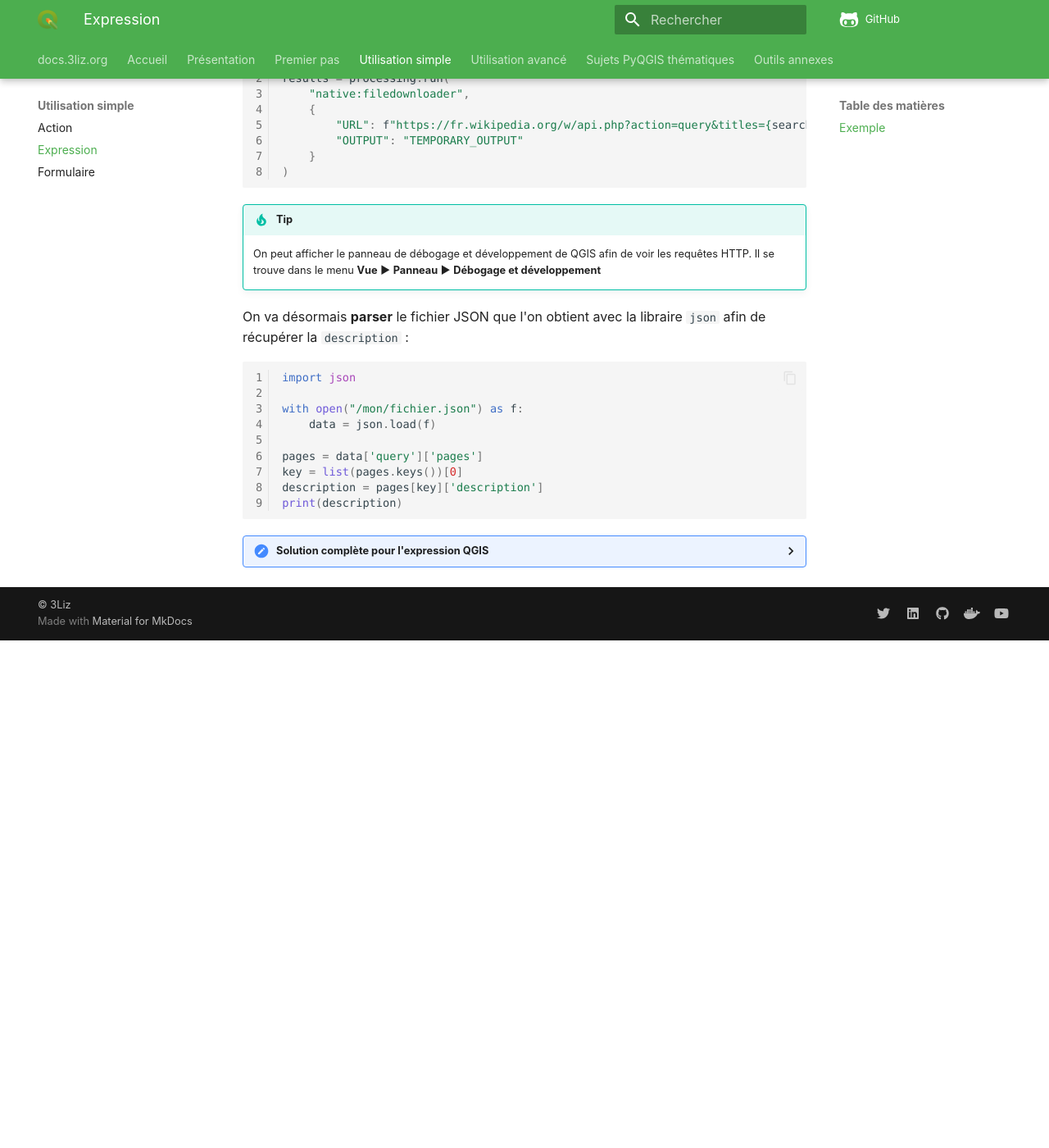
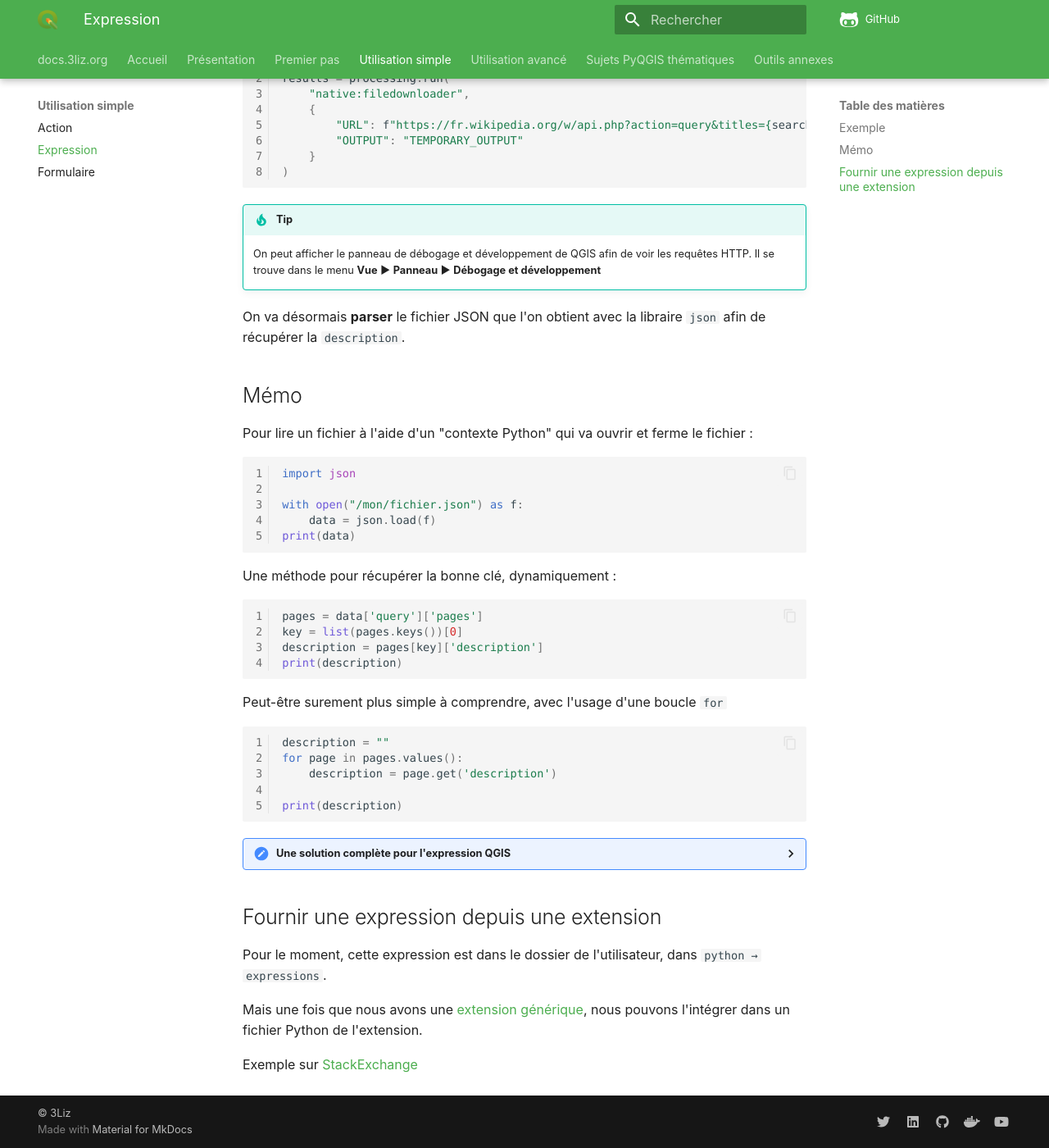
Before and after one commit to 3liz/formation-pyqgis, an MkDocs documentation site: the page built from docs/expression.md, in a window 1280 px wide and 1400 px high, scrolled down 1047 px. Shown: the whole window at 82% size. Built offline with MkDocs 1.6.1 and Material for MkDocs 9.7.7, drawn with Linux system fonts in a browser that asks for light colours; nearby versions of some CDN libraries; comment, search, counter and statistics services are not loaded; before the commit the page ends 1828 px from its top, so only the background shows below that.

Commit message:
Update expressions

````diff
--- a/docs/expression.md
+++ b/docs/expression.md
@@ -42,21 +42,40 @@ results = processing.run(
     On peut afficher le panneau de débogage et développement de QGIS afin de voir les requêtes HTTP.
     Il se trouve dans le menu **Vue** ▶ **Panneau**  ▶ **Débogage et développement**
 
-On va désormais **parser** le fichier JSON que l'on obtient avec la libraire `json` afin de récupérer la `description` :
+On va désormais **parser** le fichier JSON que l'on obtient avec la libraire `json` afin de récupérer la `description`.
+
+## Mémo
+
+Pour lire un fichier à l'aide d'un "contexte Python" qui va ouvrir et ferme le fichier :
 
 ```python
 import json
 
 with open("/mon/fichier.json") as f:
     data = json.load(f)
+print(data)
+```
 
+Une méthode pour récupérer la bonne clé, dynamiquement :
+
+```python
 pages = data['query']['pages']
 key = list(pages.keys())[0]
 description = pages[key]['description']
 print(description)
 ```
 
-??? "Solution complète pour l'expression QGIS"
+Peut-être surement plus simple à comprendre, avec l'usage d'une boucle `for`
+
+```python
+description = ""
+for page in pages.values():
+    description = page.get('description')
+
+print(description)
+```
+
+??? "Une solution complète pour l'expression QGIS"
     ```python
     import json
     import processing
@@ -79,7 +98,25 @@ print(description)
             data = json.load(f)
 
         pages = data['query']['pages']
-        key = list(pages.keys())[0]
-        description = pages[key]['description']
-        return description
+        # Only the first page will be used
+        for page_id, page in pages.items():
+            description = page.get('description')
+            if page_id == "-1":
+                error = page.get('invalidReason')
+                if description:
+                    return f'Pas de page, {description}'
+                if not error:
+                    return 'Pas de page'
+                else:
+                    return f"Pas de page, erreur {error}"
+            return description
     ```
+
+## Fournir une expression depuis une extension
+
+Pour le moment, cette expression est dans le dossier de l'utilisateur, dans `python → expressions`.
+
+Mais une fois que nous avons une [extension générique](./extension-generique.md), nous pouvons l'intégrer dans un
+fichier Python de l'extension.
+
+Exemple sur [StackExchange](https://gis.stackexchange.com/questions/355319/register-custom-python-function-in-qgis-server-3-10)
--- a/mkdocs.yml
+++ b/mkdocs.yml
@@ -12,13 +12,13 @@ nav:
     - docs.3liz.org: '../'
     - Accueil: index.md
     - Présentation:
-      - Python dans QGIS: python-qgis.md
-      - Documentation: documentation.md
-      - Mémo Python: memo-python.md
+      - Python dans QGIS 🐍: python-qgis.md
+      - Documentation 📖: documentation.md
+      - Mémo Python 🎒: memo-python.md
     - Premier pas:
-      - Console: console.md
-      - Fonctions & Scripts: fonctions-scripts.md
-      - Sélection & Parcours: selection-parcours-entites.md
+      - Console 🖥️: console.md
+      - Fonctions & Scripts ♻️: fonctions-scripts.md
+      - Sélection & Parcours 🏘️: selection-parcours-entites.md
     - Utilisation simple:
       - Action: action.md
       - Expression: expression.md
@@ -32,9 +32,9 @@ nav:
       - Extension Processing: extension-processing.md
       - Application standalone: standalone.md
     - Sujets PyQGIS thématiques:
-      - Migration majeur: migration-majeure.md
-      - PostGIS: postgis.md
-      - Symbologie: symbologie.md
+      - Migration majeure 🔀: migration-majeure.md
+      - PostGIS 🐘: postgis.md
+      - Symbologie 🎨: symbologie.md
     - Outils annexes:
       - Déploiement d'une extension: extension-deploiement.md
       - IDE & Git: ide-git.md
````
Also changed, not shown: docs/console.md (+3 -2 lines), docs/extension-generique.md (+10 -0 lines).
